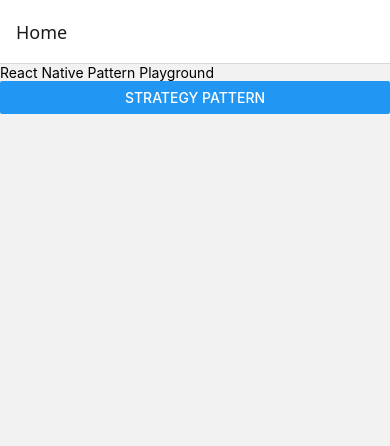
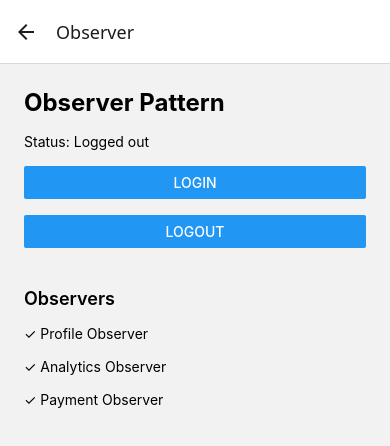
Before and after one commit to sallySalem/react-native-pattern-playground, a React Native app: screen /Observer in a window 390 px wide. Shown: the top 446 px of the page. Built offline with nearby package versions, Linux system fonts and the light colour scheme.

Commit message:
Init the observer screen

```diff
--- a/src/navigation/AppNavigator.tsx
+++ b/src/navigation/AppNavigator.tsx
@@ -4,11 +4,12 @@ import { createNativeStackNavigator } from '@react-navigation/native-stack';
 
 import HomeScreen from '../screens/HomeScreen';
 import StrategyScreen from '../patterns/behavioral/strategy/demo/StrategyScreen';
+import { ObserverScreen } from '../patterns/behavioral/observer/demo/ObserverScreen.tsx';
 
 export type RootStackParamList = {
   Home: undefined;
-
   Strategy: undefined;
+  Observer: undefined;
 };
 
 const Stack = createNativeStackNavigator<RootStackParamList>();
@@ -18,6 +19,7 @@ export const AppNavigator = () => {
     <Stack.Navigator>
       <Stack.Screen name="Home" component={HomeScreen} />
       <Stack.Screen name="Strategy" component={StrategyScreen} />
+      <Stack.Screen name="Observer" component={ObserverScreen} />
     </Stack.Navigator>
   );
 };
--- /dev/null
+++ b/src/patterns/behavioral/observer/demo/ObserverScreen.tsx
@@ -0,0 +1,85 @@
+import { useMemo, useState } from 'react';
+import { AuthSubject } from '../services/AuthSubject.ts';
+import { ProfileObserver } from '../observers/ProfileObserver.ts';
+import { AnalyticsObserver } from '../observers/AnalyticsObserver.ts';
+import { PaymentObserver } from '../observers/PaymentObserver.ts';
+import { Button, StyleSheet, Text, View } from 'react-native';
+import type { AuthState } from '../domain/AuthState.ts';
+
+export function ObserverScreen() {
+  const [authState, setAuthState] = useState<AuthState>({
+    isLoggedIn: false,
+  });
+
+  const observers = useMemo(() => {
+    const authSubject = new AuthSubject();
+
+    const profileObserver = new ProfileObserver();
+    const analyticsObserver = new AnalyticsObserver();
+    const paymentObserver = new PaymentObserver();
+
+    authSubject.subscribe(profileObserver);
+    authSubject.subscribe(analyticsObserver);
+    authSubject.subscribe(paymentObserver);
+
+    return {
+      authSubject,
+      profileObserver,
+      analyticsObserver,
+      paymentObserver,
+    };
+  }, []);
+
+  const handleLogin = () => {
+    observers.authSubject.login('Sally');
+    // setAuthState(observers.profileObserver.getState());
+    setAuthState({
+      isLoggedIn: true,
+      username: 'Sally',
+    });
+  };
+
+  const handleLogout = () => {
+    observers.authSubject.logout();
+
+    setAuthState({
+      isLoggedIn: false,
+    });
+  };
+  return (
+    <View style={styles.container}>
+      <Text style={styles.title}>Observer Pattern</Text>
+
+      <Text>Status: {authState.isLoggedIn ? 'Logged in' : 'Logged out'}</Text>
+
+      <Button title="Login" onPress={handleLogin} />
+
+      <Button title="Logout" onPress={handleLogout} />
+
+      <Text style={styles.sectionTitle}>Observers</Text>
+
+      <Text>✓ Profile Observer</Text>
+      <Text>✓ Analytics Observer</Text>
+      <Text>✓ Payment Observer</Text>
+    </View>
+  );
+}
+
+const styles = StyleSheet.create({
+  container: {
+    flex: 1,
+    padding: 24,
+    gap: 16,
+  },
+
+  title: {
+    fontSize: 24,
+    fontWeight: '700',
+  },
+
+  sectionTitle: {
+    marginTop: 24,
+    fontSize: 18,
+    fontWeight: '600',
+  },
+});
--- a/src/patterns/behavioral/observer/services/AuthSubject.ts
+++ b/src/patterns/behavioral/observer/services/AuthSubject.ts
@@ -18,4 +18,22 @@ export class AuthSubject implements Subject<AuthState> {
   unsubscribe(observer: Observer<AuthState>): void {
     this.observers = this.observers.filter(obs => obs !== observer);
   }
+
+  login(username: string): void {
+    this.state = {
+      isLoggedIn: true,
+      username: username,
+    };
+
+    this.notify();
+  }
+
+  logout(): void {
+    this.state = {
+      isLoggedIn: false,
+      username: '',
+    };
+
+    this.notify();
+  }
 }
--- a/src/screens/HomeScreen.tsx
+++ b/src/screens/HomeScreen.tsx
@@ -1,6 +1,6 @@
 import React from 'react';
 
-import { View, Text, Button } from 'react-native';
+import { Button, StyleSheet, Text, View } from 'react-native';
 
 import { NativeStackScreenProps } from '@react-navigation/native-stack';
 
@@ -9,17 +9,31 @@ import { RootStackParamList } from '../navigation/AppNavigator';
 type Props = NativeStackScreenProps<RootStackParamList, 'Home'>;
 
 const HomeScreen = ({ navigation }: Props) => {
-
   return (
     <View>
       <Text>React Native Pattern Playground</Text>
 
-      <Button
-        title="Strategy Pattern"
-        onPress={() => navigation.navigate('Strategy')}
-      />
+      <View style={styles.button}>
+        <Button
+          title="Strategy Pattern"
+          onPress={() => navigation.navigate('Strategy')}
+        />
+      </View>
+
+      <View style={styles.button}>
+        <Button
+          title="Observer Pattern"
+          onPress={() => navigation.navigate('Observer')}
+        />
+      </View>
     </View>
   );
 };
 
 export default HomeScreen;
+
+const styles = StyleSheet.create({
+  button: {
+    marginTop: 24,
+  },
+});
```
